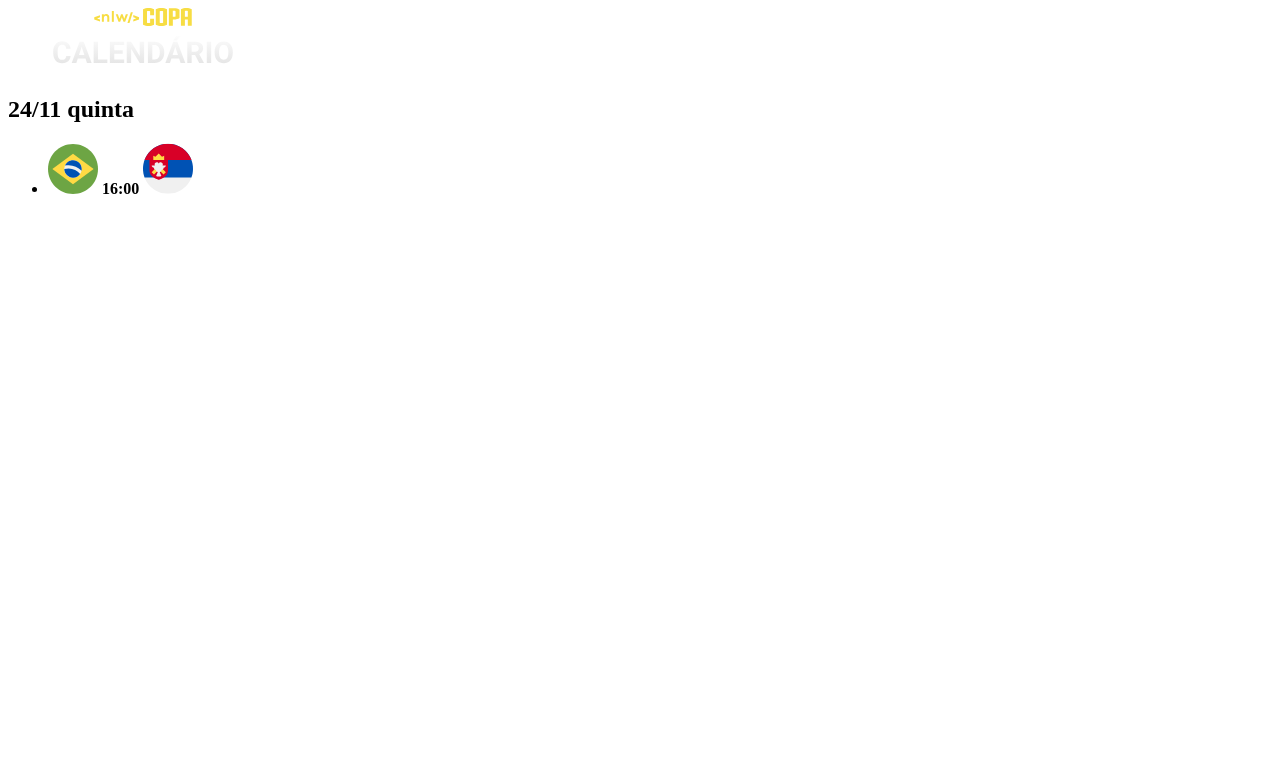
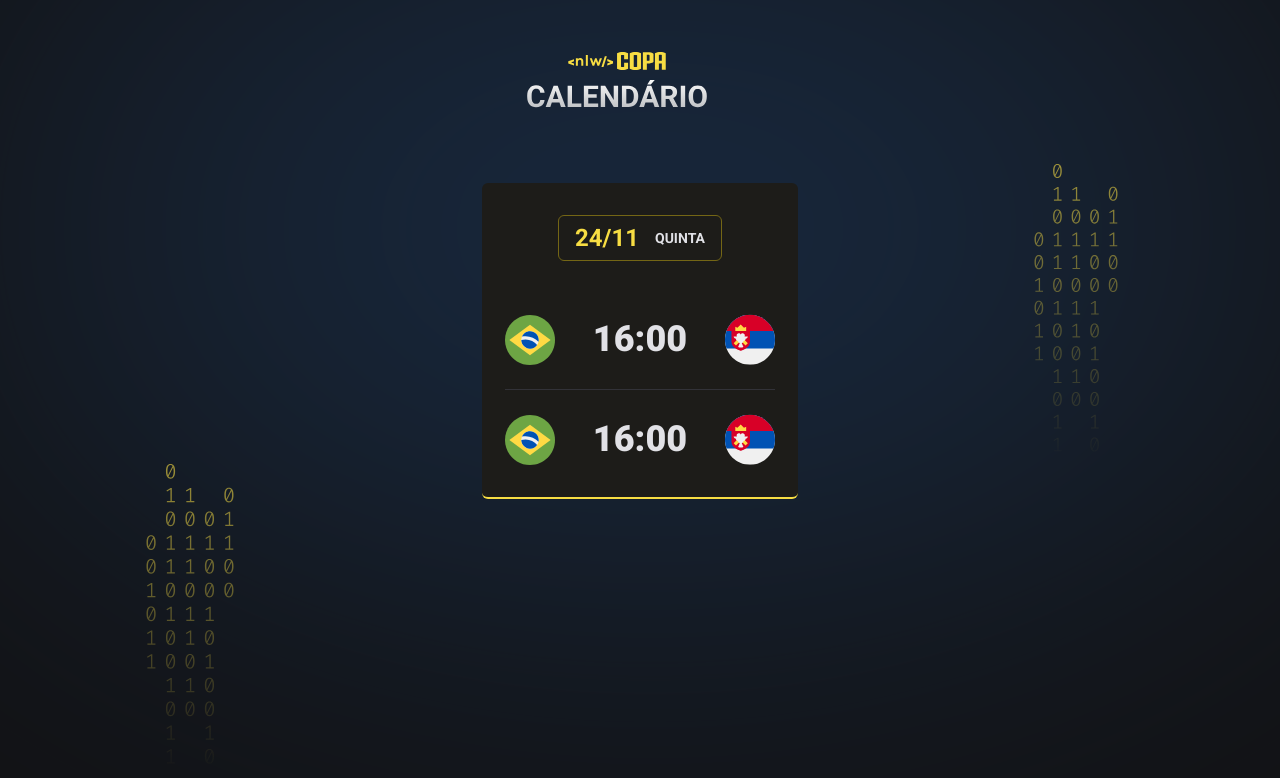
Before and after one commit to juscelinodjj/NLW-COPA, a plain HTML site: page index.html in a window 1280 px wide. Drawn offline with Linux system fonts and the light colour scheme.

Commit message:
fazendo a estilização

```diff
--- a/index.html
+++ b/index.html
@@ -5,10 +5,15 @@
     <meta http-equiv="X-UA-Compatible" content="IE=edge">
     <meta name="viewport" content="width=device-width, initial-scale=1.0">
     <title>Meu site</title>
+    <link rel="stylesheet" href="style.css">
+    <link rel="preconnect" href="https://fonts.googleapis.com">
+    <link rel="preconnect" href="https://fonts.gstatic.com" crossorigin>
+    <link href="https://fonts.googleapis.com/css2?family=Lobster&family=Parisienne&family=Roboto:wght@700;900&display=swap" rel="stylesheet">
+
 </head>
 <body>
 
-    <div class="app">
+    <div id="app">
         <header>
             <img src="assets/logo.svg" alt="">
         </header>
@@ -22,6 +27,11 @@
                         <strong>16:00</strong>
                         <img src="assets/icon-serbia.svg" alt="Bandeira da Sérvia">
                     </li>
+                    <li>
+                        <img src="assets/icon-brazil.svg" alt="Bandeira do Brasil">
+                        <strong>16:00</strong>
+                        <img src="assets/icon-serbia.svg" alt="Bandeira da Sérvia">
+                    </li>
                 </ul>
             </div>
         </main>
--- /dev/null
+++ b/style.css
@@ -0,0 +1,87 @@
+*{
+    margin: 0;
+    padding: 0;
+    box-sizing: border-box;
+}
+
+ul {
+    list-style: none;
+}
+
+body {
+    background-color: #121214;
+    background-image: url('./assets/bg.svg');
+    background-position-x: center;
+    background-position-y: 55%;
+}
+
+body * {
+    font-family: 'Roboto', sans-serif;
+}
+
+#app {
+    width: fit-content;
+    margin: 52px auto;
+}
+
+header {
+    margin-bottom: 63px;
+}
+
+.card {
+    padding: 32px 23px;
+    text-align: center;
+    background : #1D1C19;
+
+    border-bottom : 2px solid #F7DD43;
+    border-radius : 6px ;
+}
+
+.card h2 {
+    display: flex;
+    gap: 16px;
+    justify-content: center;
+    align-items: center;
+
+    padding: 8px 16px;
+    border: 1px solid #746615;
+    border-radius: 6px;
+
+    width: fit-content;
+    margin-inline: auto;
+    margin-bottom: 53px;
+    color: #F7DD43;
+
+}
+
+.card h2 span {
+    color: #E1E1E6;
+    font-size: 14px;
+    text-transform: uppercase;
+}
+
+.card ul {
+    display: flex;
+    flex-direction: column;
+    gap: 24px;
+
+    width: 270px;
+}
+
+.card ul li {
+    display: flex;
+    justify-content: space-between;
+    align-items: center;
+}
+
+.card ul li + li {
+    padding-top: 24px;
+    border-top: 1px solid #323238;
+}
+
+.card ul li strong {
+    font-weight: 900;
+    font-size: 36px;
+    line-height: 125%;
+    color: #E1E1E6;
+}
```
Also changed, not shown: assets/bg.svg (added).
